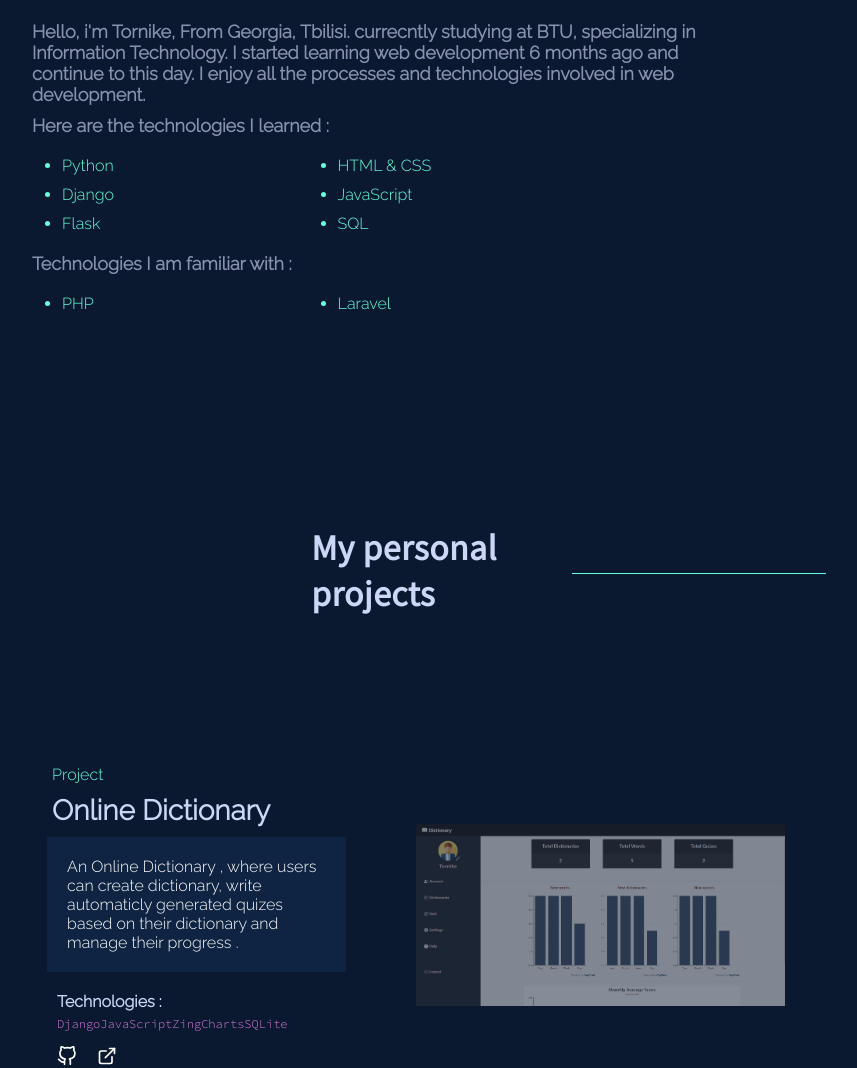
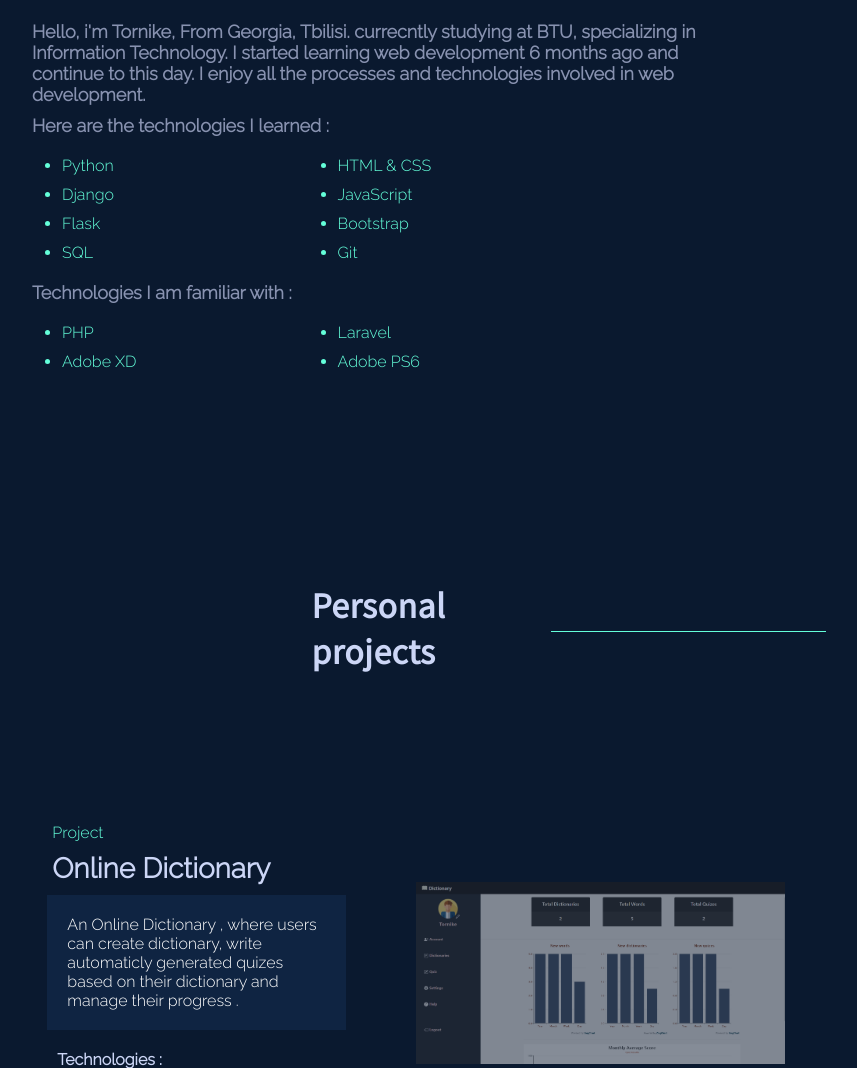
Before and after one commit to berekashvili22/Portfolio, a Django app: page / in a window 1280 px wide. Shown: the part 892-1960 px from the top of the page, without its empty margins (224-1081 px from the left). Run offline with Django 3.2, Linux system fonts and the light colour scheme.

Commit message:
Update some texts/ add resume url

```diff
--- a/mysite/portfolio/templates/portfolio/index.html
+++ b/mysite/portfolio/templates/portfolio/index.html
@@ -61,7 +61,7 @@
                         </li>
                     </ul>
                     <div class="resume-btn-wrap">
-                        <a href="#" class="resume-btn">
+                        <a href="{% url 'resume' %}" class="resume-btn" target="_blank">
                             Resume
                         </a>
                     </div>
@@ -119,7 +119,13 @@
                                     <p class="tech-list">Flask</p>
                                 </li>
                                 <li class="tech-list-li">
+                                    <p class="tech-list">Bootstrap</p>
+                                </li>
+                                <li class="tech-list-li">
                                     <p class="tech-list">SQL</p>
+                                </li>
+                                <li class="tech-list-li">
+                                    <p class="tech-list">Git</p>
                                 </li>
                             </ul>
                         </div>
@@ -134,6 +140,12 @@
                                 <li class="tech-list-li">
                                     <p class="tech-list">Laravel</p>
                                 </li>
+                                <li class="tech-list-li">
+                                    <p class="tech-list">Adobe XD</p>
+                                </li>
+                                <li class="tech-list-li">
+                                    <p class="tech-list">Adobe PS6</p>
+                                </li>
                             </ul>
                         </div>
                     </div>
@@ -141,7 +153,7 @@
 
                 <section class="projects-wrap" id="projects">
                     <div class="main-section-title-cont">
-                        <h1 class="main-section-title projects">My personal projects</h1>
+                        <h1 class="main-section-title projects">Personal projects</h1>
                         <div class="main-line"></div>
                     </div>
                     <div class="project">
```
